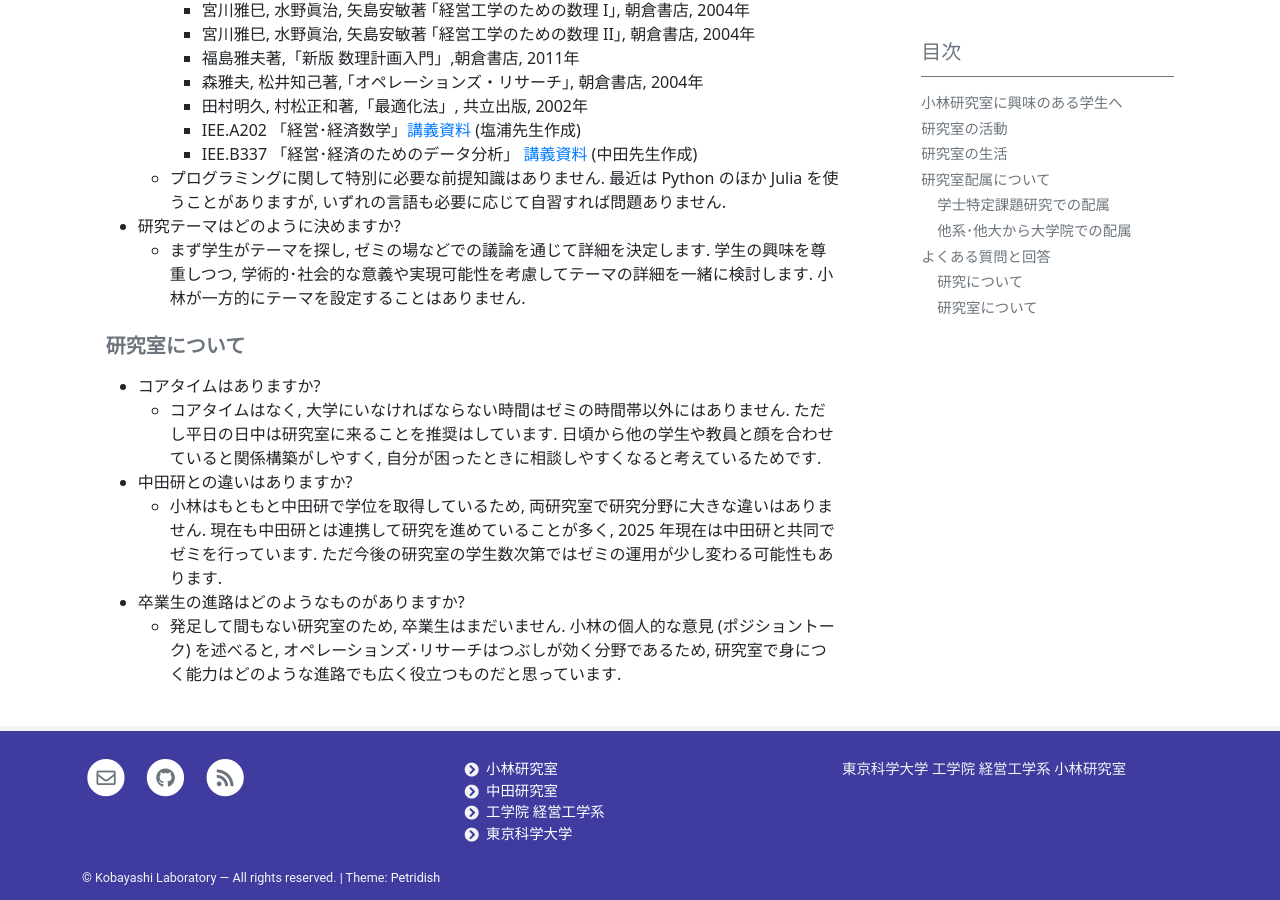
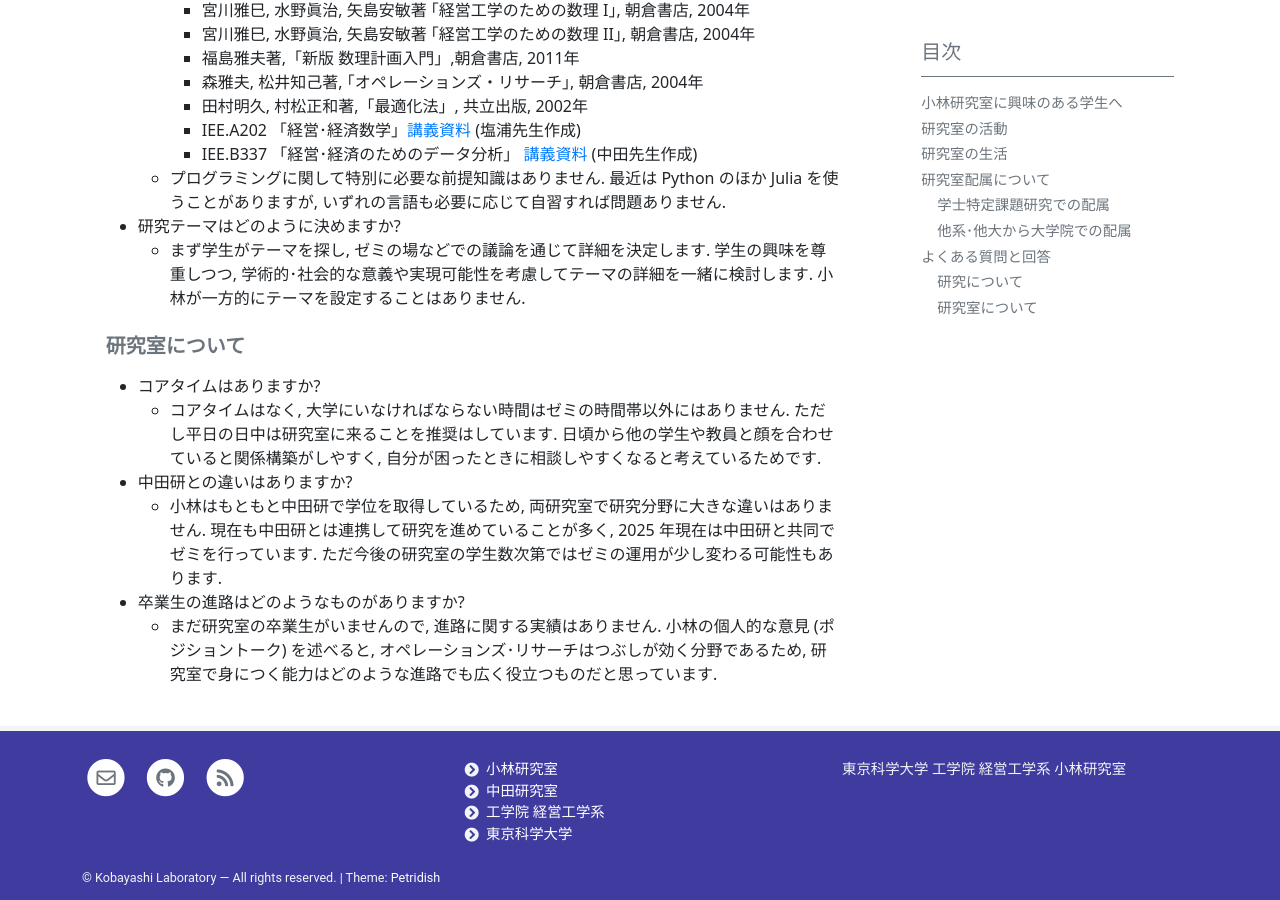
Before and after one commit to isct-koba-lab/isct-koba-lab.github.io, a Jekyll site: the page built from pages/for-students.md, in a window 1280 px wide and 900 px high, scrolled down 1981 px. Built offline with Jekyll 4.4.1, drawn with Linux system fonts in a browser that asks for light colours.

Commit message:
for students

```diff
--- a/pages/for-students.md
+++ b/pages/for-students.md
@@ -80,4 +80,4 @@ toc: true
 - 中田研との違いはありますか?
   - 小林はもともと中田研で学位を取得しているため, 両研究室で研究分野に大きな違いはありません. 現在も中田研とは連携して研究を進めていることが多く,  2025 年現在は中田研と共同でゼミを行っています. ただ今後の研究室の学生数次第ではゼミの運用が少し変わる可能性もあります.
 - 卒業生の進路はどのようなものがありますか?
-  - 発足して間もない研究室のため, 卒業生はまだいません. 小林の個人的な意見 (ポジショントーク) を述べると, オペレーションズ･リサーチはつぶしが効く分野であるため, 研究室で身につく能力はどのような進路でも広く役立つものだと思っています.
+  - まだ研究室の卒業生がいませんので, 進路に関する実績はありません. 小林の個人的な意見 (ポジショントーク) を述べると, オペレーションズ･リサーチはつぶしが効く分野であるため, 研究室で身につく能力はどのような進路でも広く役立つものだと思っています.
```
